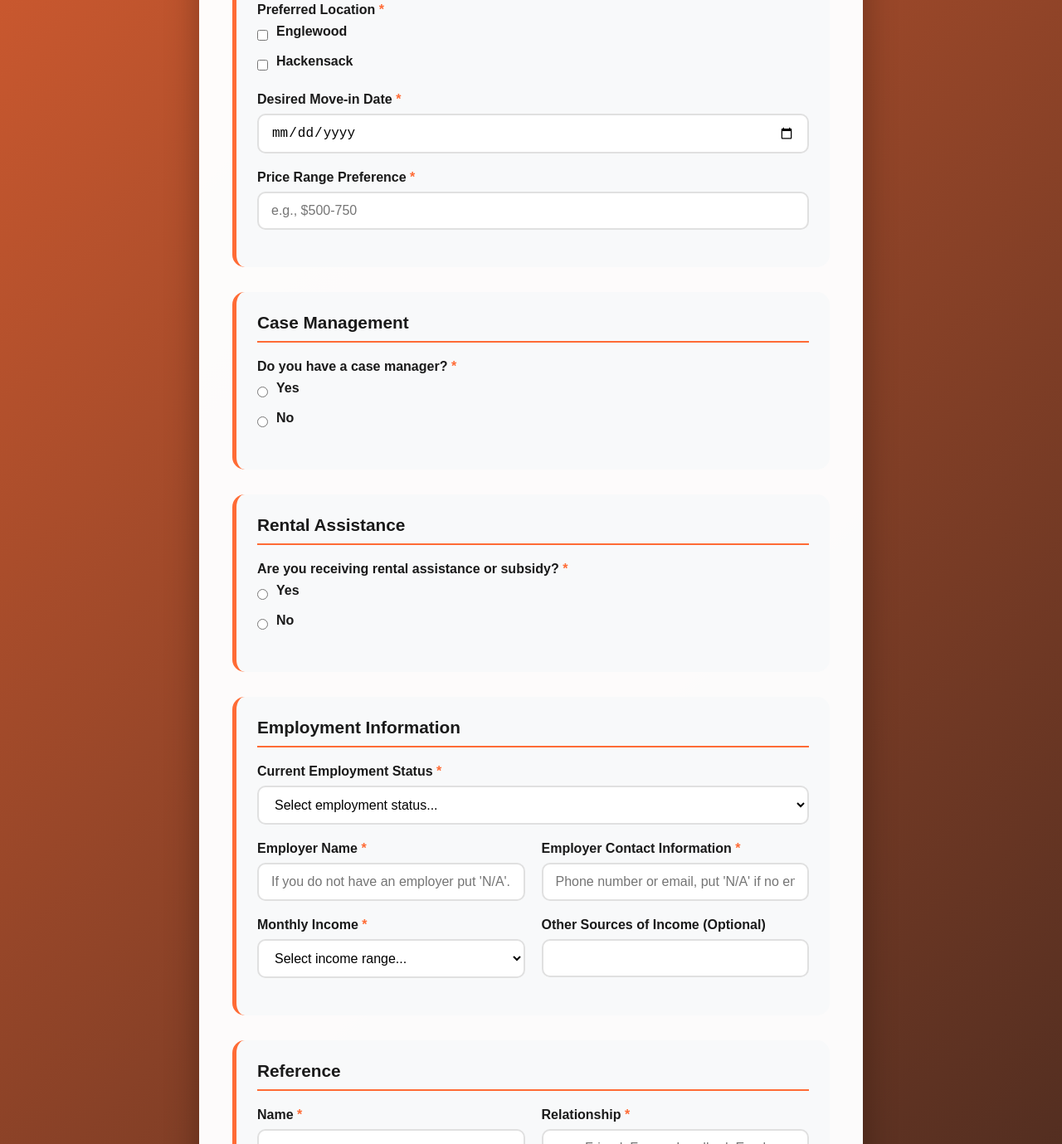
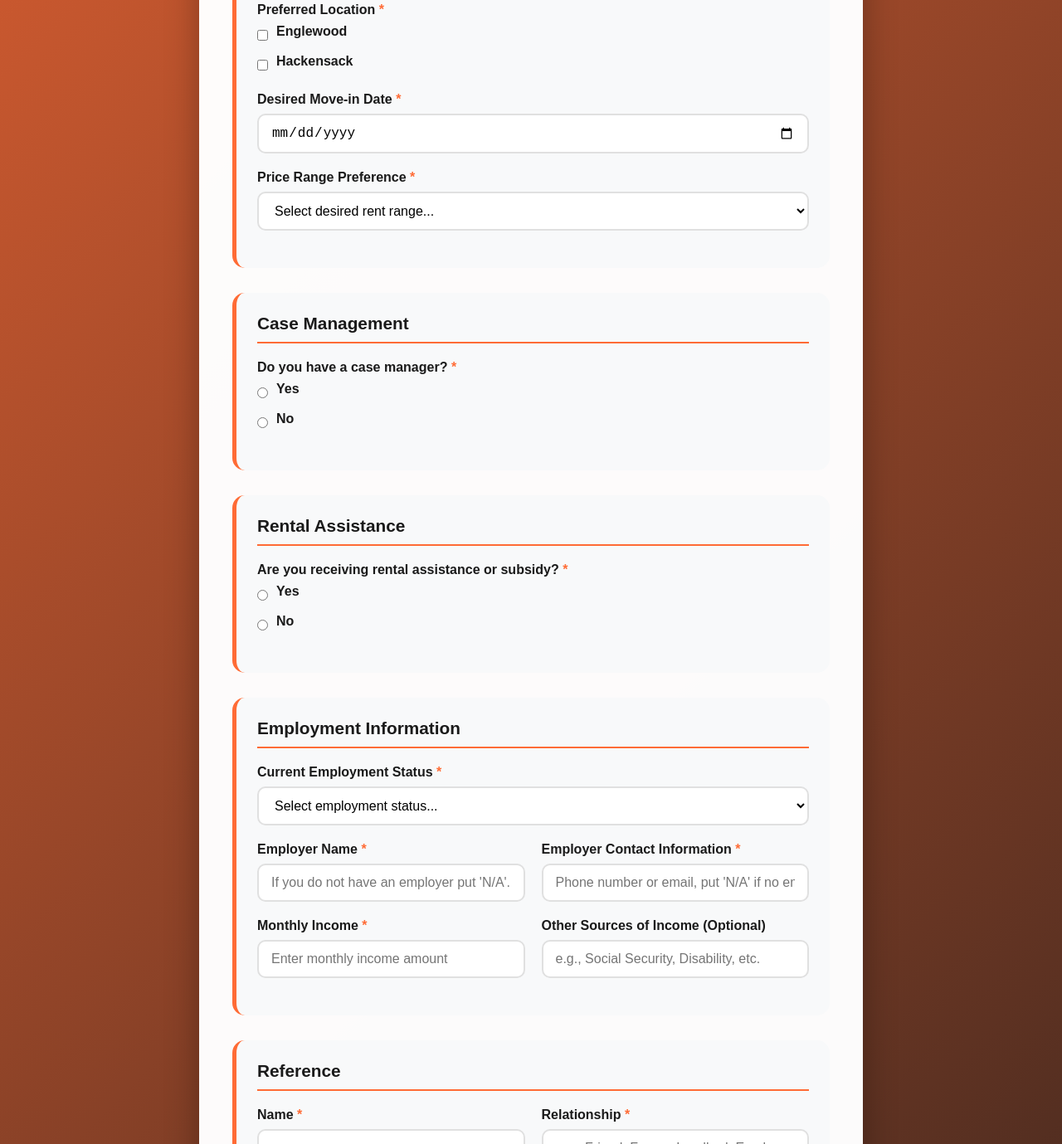
Before and after one commit to SarahE-Dev/housing-application, a website: page index.html in a window 1280 px wide. Shown: the part 1243-2622 px from the top of the page at 83% size. Drawn offline with Linux system fonts and the light colour scheme; a script that the page names is missing.

Commit message:
fixed range

```diff
--- a/index.html
+++ b/index.html
@@ -408,7 +408,13 @@
                     <div class="form-row">
                         <div class="form-group full-width">
                             <label for="priceRangePreference">Price Range Preference <span class="required">*</span></label>
-                            <input type="text" id="priceRangePreference" name="priceRangePreference" required placeholder="e.g., $500-750">
+                            <select id="priceRangePreference" name="priceRangePreference" required>
+                                <option value="">Select desired rent range...</option>
+                                <option value="Under $950">Under $950</option>
+                                <option value="$950 - $1000">$950 - $1000</option>
+                                <option value="$1000 - $1200">$1000 - $1200</option>
+                                <option value="Over $1200">Over $1200</option>
+                            </select>
                             <div class="validation-error" id="priceRangePreference-error">Price range preference is required</div>
                         </div>
                     </div>
@@ -504,18 +510,12 @@
                     <div class="form-row">
                         <div class="form-group">
                             <label for="monthlyIncome">Monthly Income <span class="required">*</span></label>
-                            <select id="monthlyIncome" name="monthlyIncome" required>
-                                <option value="">Select income range...</option>
-                                <option value="Under $950">Under $950</option>
-                                <option value="$950 - $1000">$950 - $1000</option>
-                                <option value="$1000 - $1200">$1000 - $1200</option>
-                                <option value="Over $1200">Over $1200</option>
-                            </select>
-                            <div class="validation-error" id="monthlyIncome-error">Monthly income range is required</div>
+                            <input type="number" id="monthlyIncome" name="monthlyIncome" min="0" step="0.01" required placeholder="Enter monthly income amount">
+                            <div class="validation-error" id="monthlyIncome-error">Monthly income is required</div>
                         </div>
                         <div class="form-group">
                             <label for="otherIncome">Other Sources of Income (Optional)</label>
-                            <input type="text" id="otherIncome" name="otherIncome">
+                            <input type="text" id="otherIncome" name="otherIncome" placeholder="e.g., Social Security, Disability, etc.">
                         </div>
                     </div>
                 </div>
@@ -881,7 +881,7 @@
         }
 
         async function submitToGoogleSheets(formData) {
-            // Submit to Google Sheets
+            // Replace with your Google Apps Script Web App URL
             const GOOGLE_SCRIPT_URL = 'https://script.google.com/macros/s/AKfycbzNToNYGLLVwZG6a13189rsexIAcRHtYXydORIrT49shdd9eD4paY87HW-NXZJWKNul/exec';
 
             try {
```
